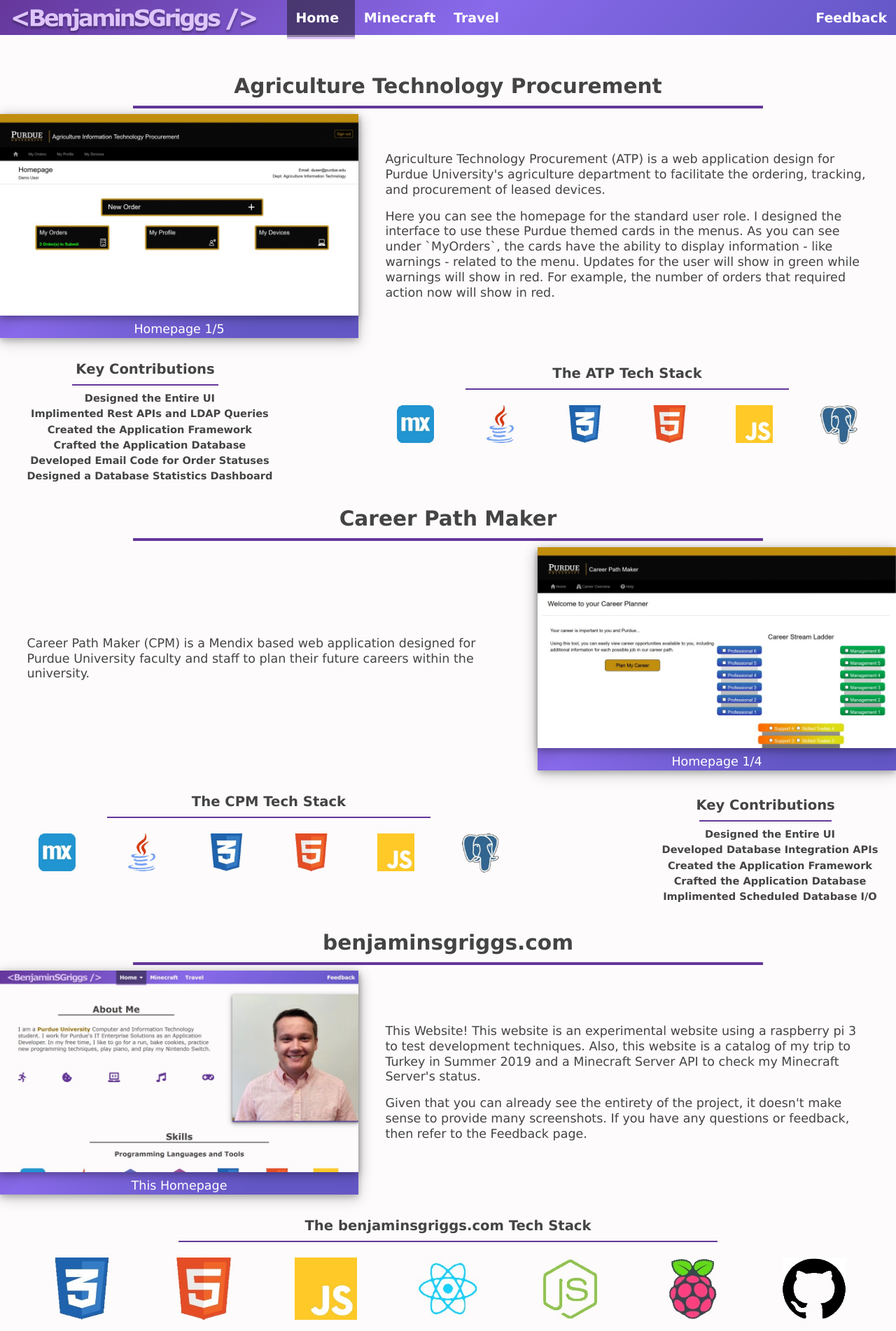
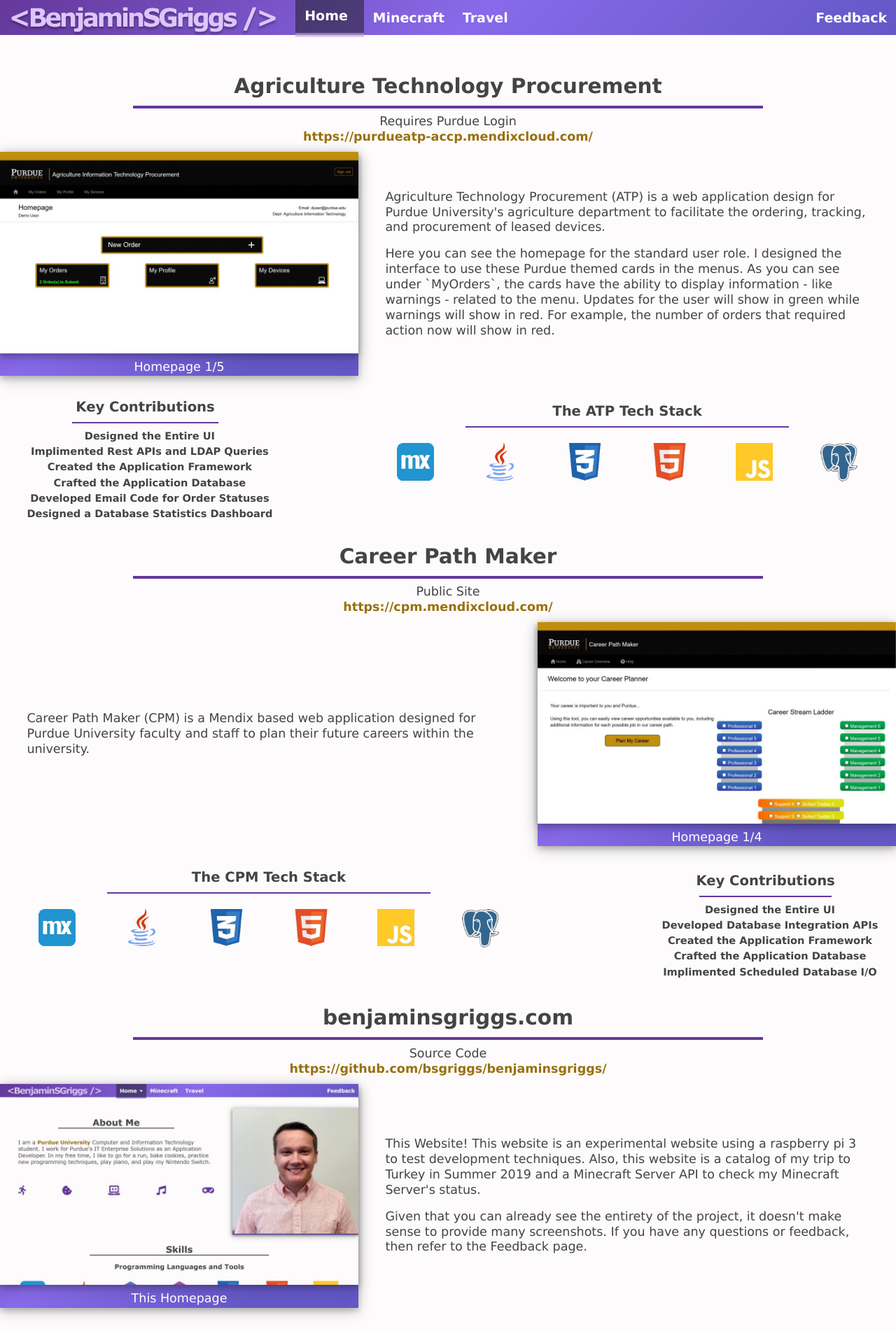
Before and after one commit to bsgriggs/benjaminsgriggs, a React (Create React App) app: page /project in a window 1280 px wide. Shown: the top 1902 px of the page at 70% size. Built offline with nearby package versions, Linux system fonts and the light colour scheme.

Commit message:
added URLS to projects

```diff
--- a/src/App.css
+++ b/src/App.css
@@ -59,14 +59,14 @@
 h6{	font-size: calc(.75vw + 5px);}
 
 
-p a{
+a{
 	color: #98700D;
 	text-decoration: none;
 	cursor: pointer;
 	font-size: inherit;
 }
 
-p a:hover{
+a:hover{
 	color: #C28E0E;
 	text-decoration: underline;
 }
--- a/src/UI Components/Minecraft.css
+++ b/src/UI Components/Minecraft.css
@@ -1,37 +1,15 @@
 @media only screen and (max-width: 700px) {
-	.minecraft p, .minecraft a{	font-size: calc(1vw + 10px) !important; text-align: center;}
-	.minecraft h5{font-size: calc(1vw + 11px) !important;}
-	.minecraft h3{font-size: calc(1vw + 20px) !important;}
-
-    .minecraft .mineImg{
-        width: 70vw !important;
-        transform: translateX(20%);
-    }
-
-    .minecraft .Row #left,.minecraft .Row #right, .minecraft .Row #center{
+    .minecraft .Row #left,.minecraft .Row #right{
+        margin: 5vh 5vw !important;
         font-size: calc(1vw + 10px) !important;
-        margin: 5vh 5vw !important;
     }
 }
 
-.minecraft .content{
-    display: flex;
-    justify-content: space-between;
-}
-
-.minecraft .status{
-    display: flex;
-    justify-content: space-evenly;
-    margin: 5vh 0vw 0vh 5vw;
-    width: 65vw;
-}
-
-.minecraft .Row #left,.minecraft .Row #right, .minecraft .Row #center{
-    font-size: calc(.9vw + 7.5px);
-    margin: 0vh 2vw;
+.minecraft .Row #left,.minecraft .Row #right{
+    margin: 0vh 3vw;
     text-align: center;
 }
-
-.minecraft .mineImg{
-    width: 35vw;
+.minecraft .Row #center{
+    text-align: center;
+    margin: 1vh 1vw;
 }
--- a/src/UI Components/Navbar.css
+++ b/src/UI Components/Navbar.css
@@ -24,6 +24,7 @@
 
 .Navbar {
     display: flex;
+    align-items: center;
     width: 100%;
     height: 50px;
     background-image: linear-gradient(-225deg, #65379B 0%, #886AEA 53%, #6457C6 100%);
@@ -34,7 +35,7 @@
 }
 
 .Navbar img {
-    margin: 1.5vh 2vw 0vh 0vw;
+    margin: 1.5vh 2vw 0vh 1vw;
     cursor: pointer;
     height: auto;
     width: 30vw;
@@ -82,6 +83,7 @@
 
 .Slider{
     display: flex;
+    align-items: center;
     flex-direction: row;
     color: white;
     height: 40px;
--- a/src/UI Components/SubHeader/Project.css
+++ b/src/UI Components/SubHeader/Project.css
@@ -32,3 +32,10 @@
 .Project p{
 	margin: 2vh 3vw;
 }
+.linkContainer{
+	text-align: center;
+	margin-bottom: 10px;
+}
+.linkContainer p {
+	margin: 0;
+}
--- a/src/UI Components/SubHeader/Project.js
+++ b/src/UI Components/SubHeader/Project.js
@@ -64,32 +64,21 @@
 		{ img: tetris, caption:"Terminal Tetris",description:"ASCII Tetris was a fun class project developed to run in a linux terminal and expand our understanding of C data structures. I designed the interface along with the queue to impliment the randomly selected blocks to be dropped. Essentially, the program intially fills a queue of 5 blocks randomly. Then, the program dequeues the block and adds it to the top of the interface and randomly selects another block to add to the queue.\nAlso, the program includes weighted scoring. The higher level the play is in the game, the more points they receive for a line clear."},
 	]
 
-	// function clickATP(){
-	// 	window.open('https://purdueatp-accp.mendixcloud.com', '_blank');
-	// }
-
-	// function clickCPM(){
-	// 	window.open('https://cpm.mendixcloud.com', '_blank');
-	// }
-
-	// function clickBenJo(){
-	// 	window.open('https://github.com/bsgriggs/benjodev-react', '_blank');
-	// }
-
-	// function clickCost(){
-	// 	window.open('https://costdistribution100.mendixcloud.com/', '_blank');
-	// }
-
-	// function clickTetris(){
-	// 	window.open('https://github.com/bsgriggs/tetris', '_blank');
-	// }
+	const atpURL = 'https://purdueatp-accp.mendixcloud.com/';
+	const cpmURL = 'https://cpm.mendixcloud.com/';
+	const bsgURL = 'https://github.com/bsgriggs/benjaminsgriggs/';
+	const cstURL = 'https://costdistribution100.mendixcloud.com/';
+	const trsURL = 'https://github.com/bsgriggs/tetris/';
 
     return(
         <div className="Project">
 			<h3>Agriculture Technology Procurement</h3>
 			<hr></hr>
+			<div className="linkContainer">
+				<p>Requires Purdue Login</p>
+				<strong><a href={atpURL} target="_blank" rel="noopener noreferrer">{atpURL}</a></strong>
+			</div>
 			<ImageSlides contentArray={atpImages} direction={"Left"} imageStyle={Img16x9} />
-
 			<div className="Row">
 				<div className="Contributions">
 					<h5>Key Contributions</h5>
@@ -117,6 +106,10 @@
 
 			<h3>Career Path Maker</h3>
 			<hr></hr>
+			<div className="linkContainer">
+				<p>Public Site</p>
+				<strong><a href={cpmURL} target="_blank" rel="noopener noreferrer">{cpmURL}</a></strong>
+			</div>
 			<ImageSlides contentArray={cpmImages} imageStyle={Img16x9} />
 
 			<div className="Row">
@@ -145,6 +138,10 @@
 
 			<h3>benjaminsgriggs.com</h3>
 			<hr></hr>
+			<div className="linkContainer">
+				<p>Source Code</p>
+				<strong><a href={bsgURL} target="_blank" rel="noopener noreferrer">{bsgURL}</a></strong>
+			</div>
 			<ImageSlides contentArray={bsgImages} direction={"Left"} imageStyle={Img16x9} />
 
 			<h5>The benjaminsgriggs.com Tech Stack</h5>
@@ -161,6 +158,10 @@
 
 			<h3>Cost Distribution</h3>
 			<hr></hr>
+			<div className="linkContainer">
+				<p>Requires Purdue Login</p>
+				<strong><a href={cstURL} target="_blank" rel="noopener noreferrer">{cstURL}</a></strong>
+			</div>
 			<ImageSlides contentArray={costImages} imageStyle={Img16x9}/>
 
 			<div className="Row">
@@ -188,6 +189,10 @@
 
 			<h3>ASCII Tetris</h3>
 			<hr></hr>
+			<div className="linkContainer">
+				<p>Source Code</p>
+				<strong><a href={trsURL} target="_blank" rel="noopener noreferrer">{trsURL}</a></strong>
+			</div>
 			<ImageSlides contentArray={tetrisImages} direction={"Left"} imageStyle={Img1x1}/>
 
 			<div className="Row">
```
